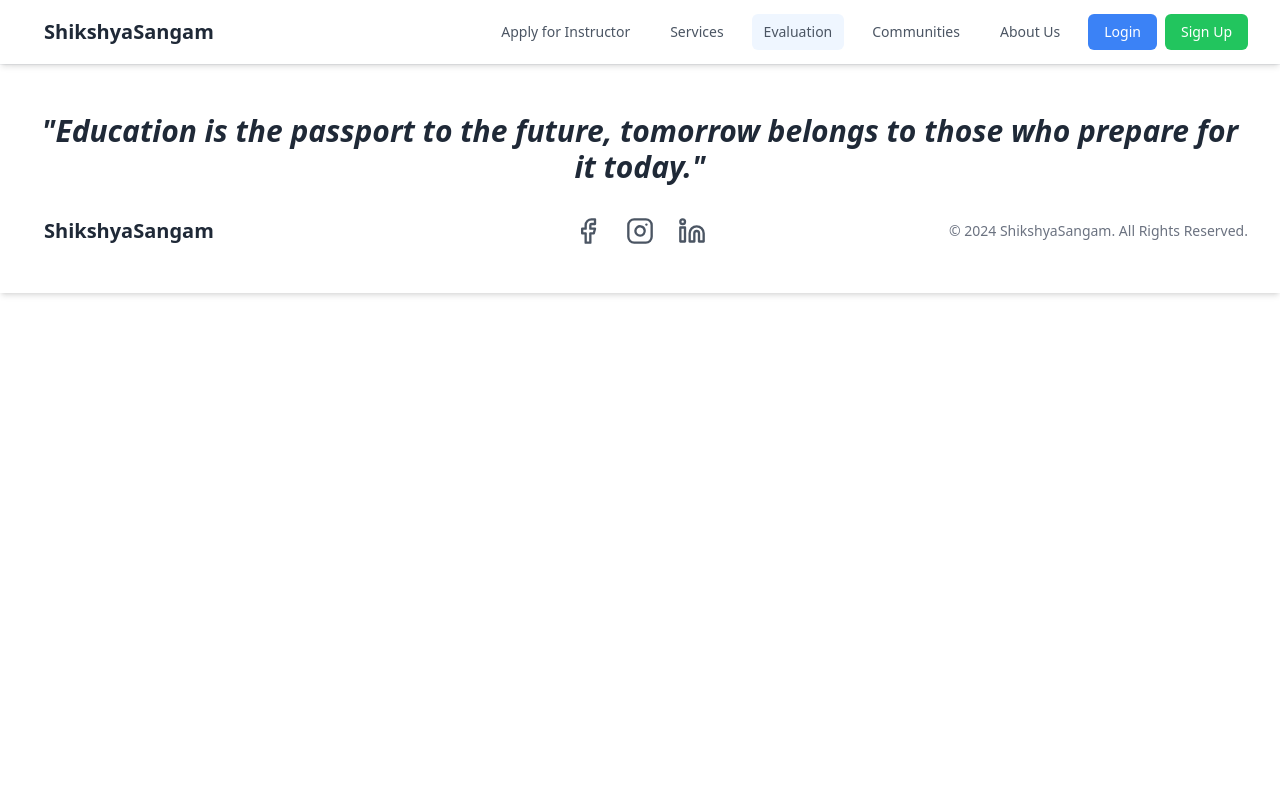
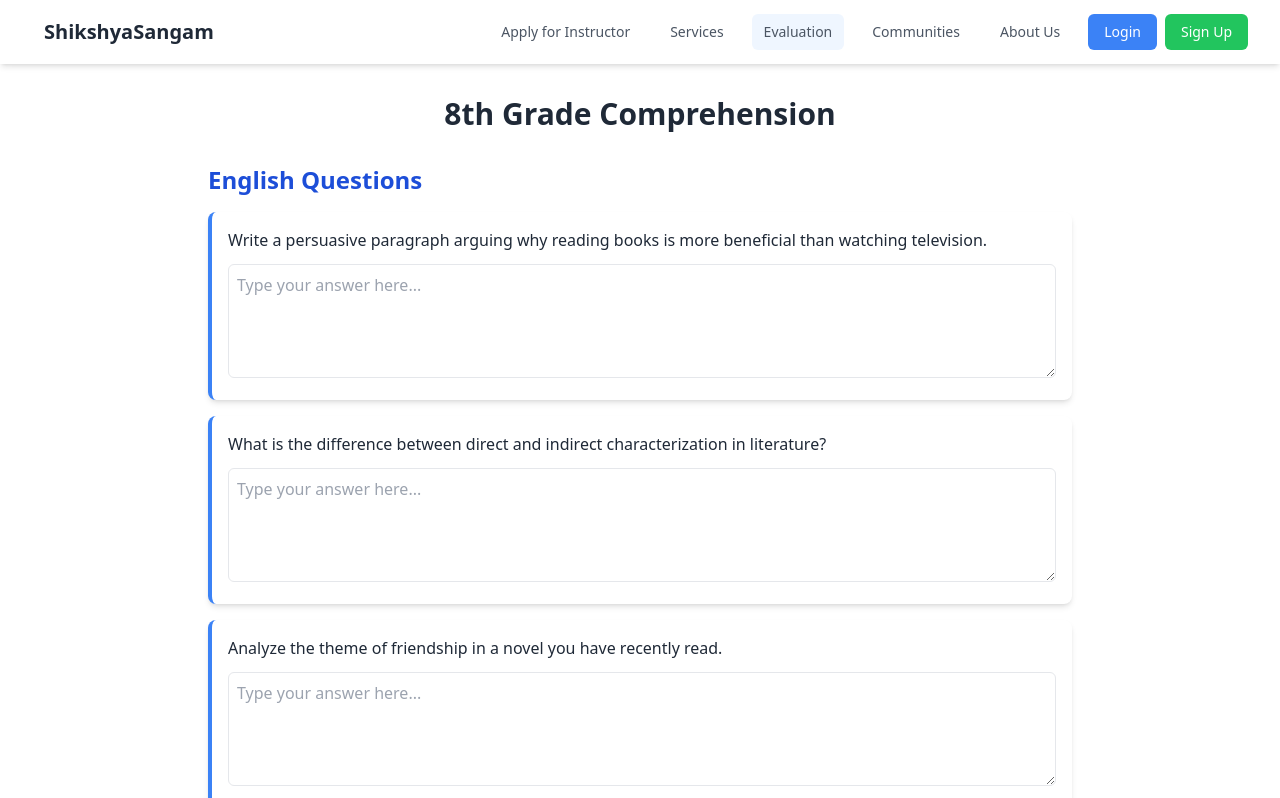
Before and after one commit to sumankhatri17/CodeCamp, a React (Vite) app in the folder frontend/CC/: page /evaluate in a window 1280 px wide. Shown: the top 798 px of the page. Built offline with nearby package versions, Linux system fonts and the light colour scheme.

Commit message:
Evaluation page added

```diff
--- a/frontend/CC/src/App.jsx
+++ b/frontend/CC/src/App.jsx
@@ -5,6 +5,7 @@ import SignUpForm from "./components/signup.jsx";
 import Navbar from "./components/Navbar.jsx";
 import Homepage from "./Pages/Homepage.jsx";
 import Footer from "./components/Footer.jsx";
+import Evaluation from "./Pages/Evaluation.jsx";
 
 const App = () => {
   return (
@@ -15,6 +16,7 @@ const App = () => {
           <Route path="/" element={<Homepage />} />
           <Route path="/login" element={<LoginForm />} />
           <Route path="/signup" element={<SignUpForm />} />
+          <Route path="/evaluate" element={<Evaluation />} />
         </Routes>
       </div>
       <Footer />
--- a/frontend/CC/src/Pages/Evaluation.jsx
+++ b/frontend/CC/src/Pages/Evaluation.jsx
@@ -1,7 +1,122 @@
 import React from "react";
+import { useState } from "react";
+import Questions from "./Questions";
 
 const Evaluation = () => {
-  return <></>;
+  const questionsData = Questions;
+  const [answers, setAnswers] = useState({
+    english_questions: {},
+    science_questions: {},
+    math_questions: {},
+  });
+
+  const handleAnswerChange = (category, id, answer) => {
+    setAnswers((prevAnswers) => ({
+      ...prevAnswers,
+      [category]: {
+        ...prevAnswers[category],
+        [id]: answer,
+      },
+    }));
+  };
+
+  const handleSubmit = () => {
+    // Validate that all questions have been answered
+    const allCategories = Object.keys(questionsData);
+    const isAllAnswered = allCategories.every((category) =>
+      questionsData[category].every(
+        (question) => answers[category][question.id]?.trim() !== ""
+      )
+    );
+
+    if (!isAllAnswered) {
+      alert("Please answer all questions before submitting.");
+      return;
+    }
+
+    console.log("Submitted Answers:", answers);
+    alert("Quiz submitted successfully! Check console for details.");
+  };
+
+  const renderQuestionSection = (
+    questions,
+    category,
+    sectionTitle,
+    colorClass
+  ) => {
+    return (
+      <div className="mb-8">
+        <h2 className={`text-2xl font-semibold mb-4 ${colorClass}`}>
+          {sectionTitle}
+        </h2>
+        {questions.map((question) => (
+          <div
+            key={question.id}
+            className="bg-white shadow-md rounded-lg p-4 mb-4 border-l-4 border-blue-500"
+          >
+            <div className="mb-3 text-gray-800 font-medium">
+              {question.question}
+            </div>
+            <textarea
+              className="w-full p-2 border rounded-md focus:outline-none focus:ring-2 focus:ring-blue-300"
+              rows="4"
+              placeholder="Type your answer here..."
+              value={answers[category][question.id] || ""}
+              onChange={(e) =>
+                handleAnswerChange(category, question.id, e.target.value)
+              }
+            />
+          </div>
+        ))}
+      </div>
+    );
+  };
+
+  return (
+    <div className="container mx-auto px-4 py-8 max-w-4xl">
+      <h1 className="text-3xl font-bold text-center mb-8 text-gray-800">
+        8th Grade Comprehension
+      </h1>
+
+      <form
+        onSubmit={(e) => {
+          e.preventDefault();
+          handleSubmit();
+        }}
+      >
+        {renderQuestionSection(
+          questionsData.english_questions,
+          "english_questions",
+          "English Questions",
+          "text-blue-700"
+        )}
+
+        {renderQuestionSection(
+          questionsData.science_questions,
+          "science_questions",
+          "Science Questions",
+          "text-green-700"
+        )}
+
+        {renderQuestionSection(
+          questionsData.math_questions,
+          "math_questions",
+          "Math Questions",
+          "text-purple-700"
+        )}
+
+        {/* Submit Button */}
+        <div className="text-center mt-8">
+          <button
+            type="submit"
+            className="bg-blue-500 hover:bg-blue-600 text-white font-bold py-3 px-6 rounded-lg transition duration-300 ease-in-out transform hover:scale-105 shadow-md"
+          >
+            Submit Quiz
+          </button>
+        </div>
+      </form>
+    </div>
+  );
 };
 
 export default Evaluation;
--- /dev/null
+++ b/frontend/CC/src/Pages/Questions.js
@@ -0,0 +1,83 @@
+const Questions = {
+  english_questions: [
+    {
+      id: "ENG2",
+      question:
+        "Write a persuasive paragraph arguing why reading books is more beneficial than watching television.",
+    },
+    {
+      id: "ENG3",
+      question:
+        "What is the difference between direct and indirect characterization in literature?",
+    },
+    {
+      id: "ENG5",
+      question:
+        "Analyze the theme of friendship in a novel you have recently read.",
+    },
+    {
+      id: "ENG4",
+      question:
+        "Correct the grammatical errors in the following sentence: 'Me and him goes to the store everyday'.",
+    },
+    {
+      id: "ENG6",
+      question:
+        "Explain how metaphors differ from similes and provide an original example of each.",
+    },
+  ],
+  science_questions: [
+    {
+      id: "SCI1",
+      question:
+        "Explain the process of photosynthesis and its importance in the ecosystem.",
+    },
+    {
+      id: "SCI2",
+      question:
+        "What are the primary differences between renewable and non-renewable energy sources?",
+    },
+    {
+      id: "SCI3",
+      question:
+        "Describe the structure of a DNA molecule and how genetic information is inherited.",
+    },
+    {
+      id: "SCI4",
+      question:
+        "How do earthquakes occur and what are the different types of seismic waves?",
+    },
+    {
+      id: "SCI5",
+      question:
+        "Compare and contrast the characteristics of plant and animal cells.",
+    },
+  ],
+  math_questions: [
+    {
+      id: "MATH1",
+      question: "Solve the quadratic equation: x² - 5x + 6 = 0",
+    },
+    {
+      id: "MATH2",
+      question:
+        "Calculate the volume of a cylinder with radius 4 cm and height 7 cm. (π = 3.14)",
+    },
+    {
+      id: "MATH3",
+      question:
+        "Calculate the probability of drawing a red card from a standard deck of 52 cards.",
+    },
+    {
+      id: "MATH4",
+      question: "Simplify the algebraic expression: 3(2x + 4) - 2(x - 1)",
+    },
+    {
+      id: "MATH5",
+      question:
+        "Graph the linear equation y = 2x - 3 and identify its slope and y-intercept.",
+    },
+  ],
+};
+
+export default Questions;
--- a/frontend/CC/src/components/Navbar.jsx
+++ b/frontend/CC/src/components/Navbar.jsx
@@ -1,7 +1,6 @@
 import React, { useState } from "react";
 import { NavLink } from "react-router-dom";
 import { Menu, X } from "lucide-react";
-
 const Navbar = () => {
   const [isMenuOpen, setIsMenuOpen] = useState(false);
 
```
Also changed, not shown: 1 other file (tests, documents, lock files or other folders).
